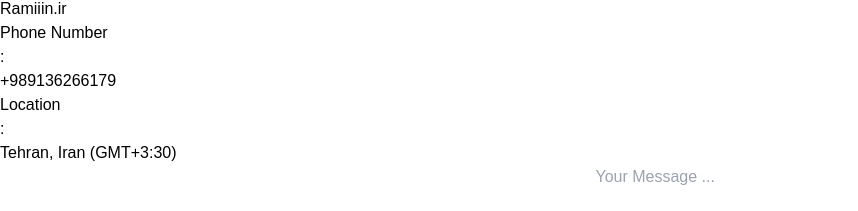
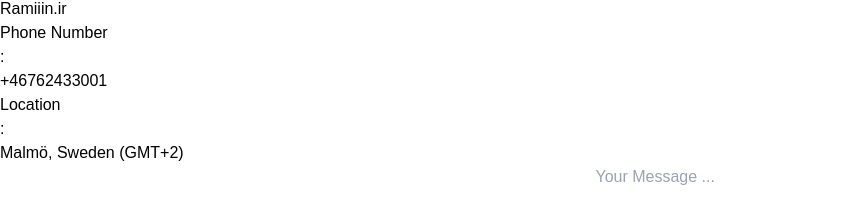
Before and after one commit to raminr77/raminr77.github.io, a Next.js app: page /contact-me in a window 1280 px wide. Shown: the part 902-1113 px from the top of the page, without its empty margins (0-858 px from the left). Built offline with nearby package versions, Linux system fonts and the light colour scheme.

Commit message:
Update contact-me information

```diff
--- a/src/data/contact-me.ts
+++ b/src/data/contact-me.ts
@@ -38,13 +38,13 @@ export const CONTACT_ME_DATA = {
     },
     {
       title: 'Phone Number',
-      url: 'tell:+989136266179',
-      actionText: '+989136266179'
+      url: 'tell:+46762433001',
+      actionText: '+46762433001'
     },
     {
       url: '',
       title: 'Location',
-      actionText: 'Tehran, Iran (GMT+3:30)'
+      actionText: 'Malmö, Sweden (GMT+2)'
     }
   ]
 };
```
